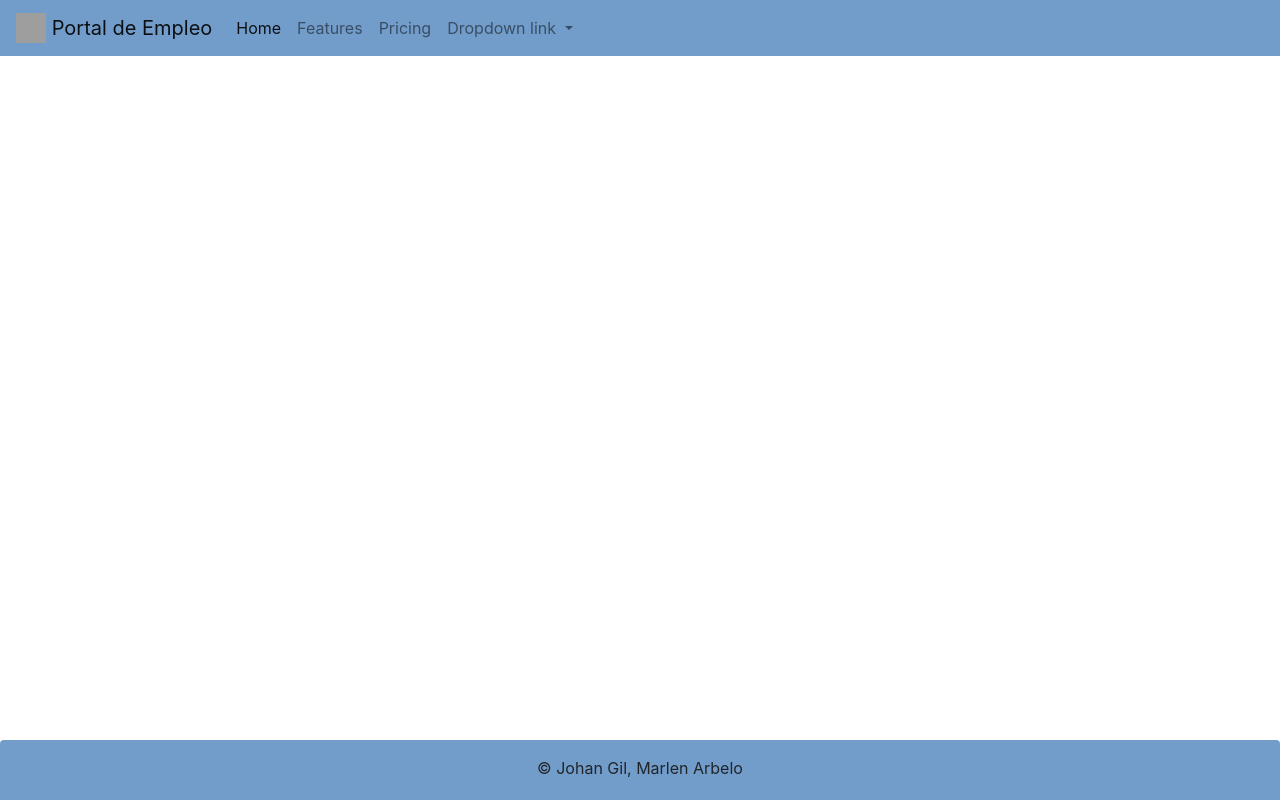
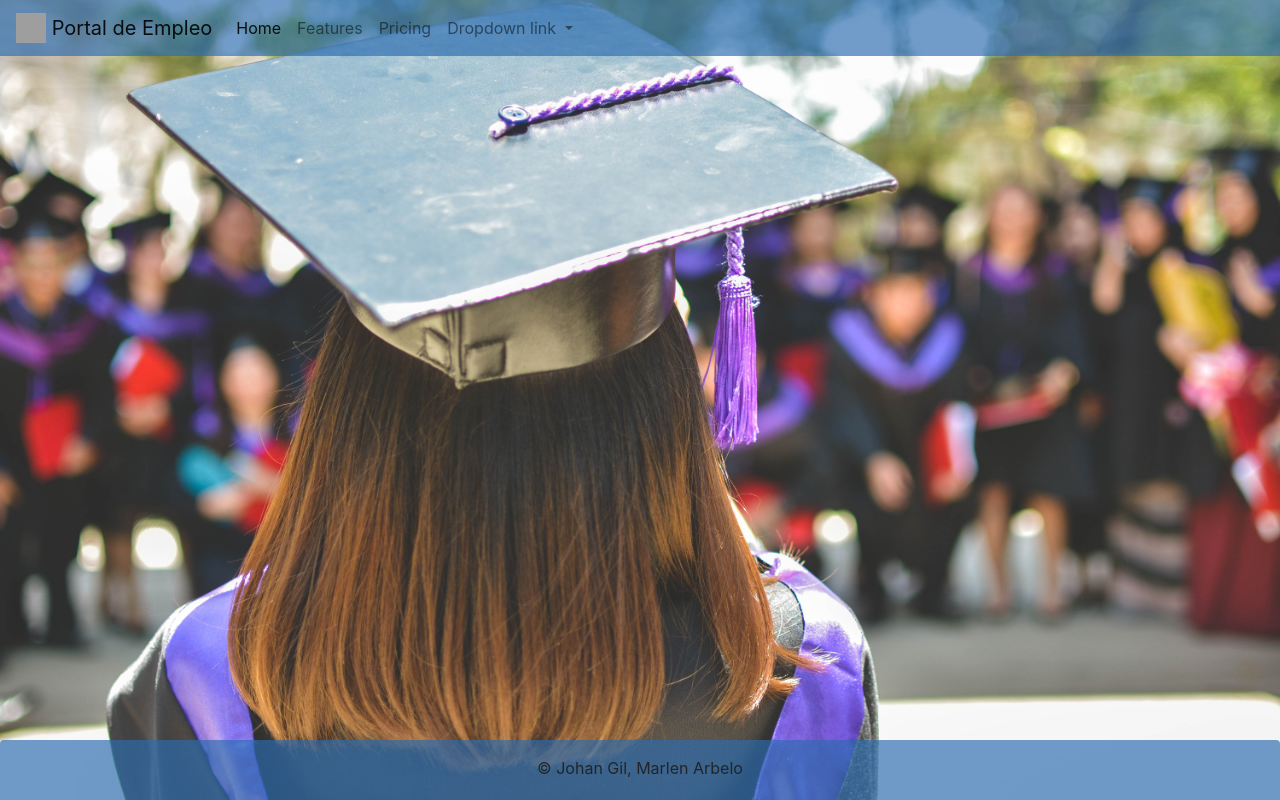
Before and after one commit to MarlenArb/SinExperiencia_Front, an Angular app: page / in a window 1280 px wide. Built offline with nearby package versions, Linux system fonts and the light colour scheme; grey boxes are pictures that could not be loaded.

Commit message:
Coge todo el fondo

```diff
--- a/src/styles.css
+++ b/src/styles.css
@@ -1,9 +1,12 @@
 html{
-
   position: relative;
   min-height: 100%;
 }
 
 body{
-  margin-bottom: 60px;
+  padding-bottom: 5%;
+  background: linear-gradient(rgb(161, 237, 250), rgb(255, 255, 255));
+  background-image:url("./assets/img/bg_home.jpg");
+  background-repeat: no-repeat;
+  background-size: 100% 100%;
 }
```
